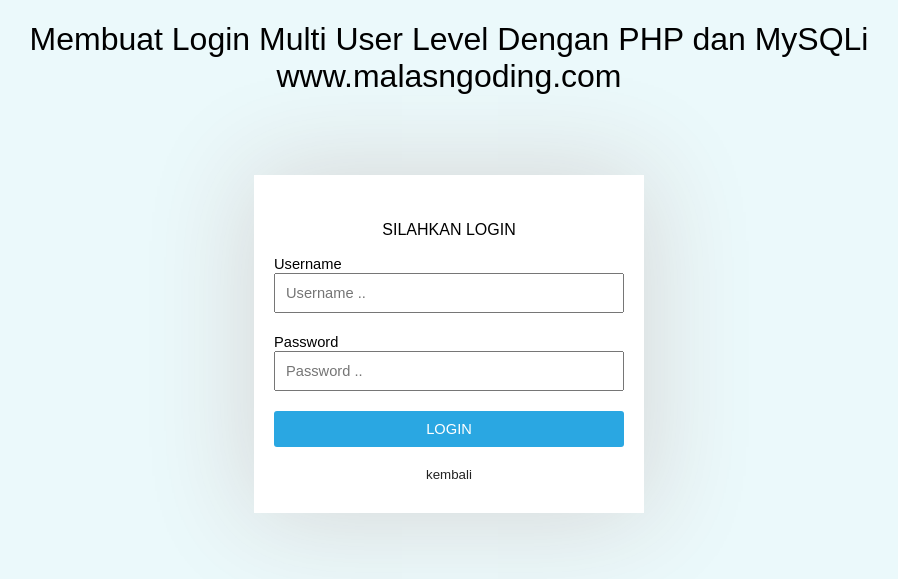
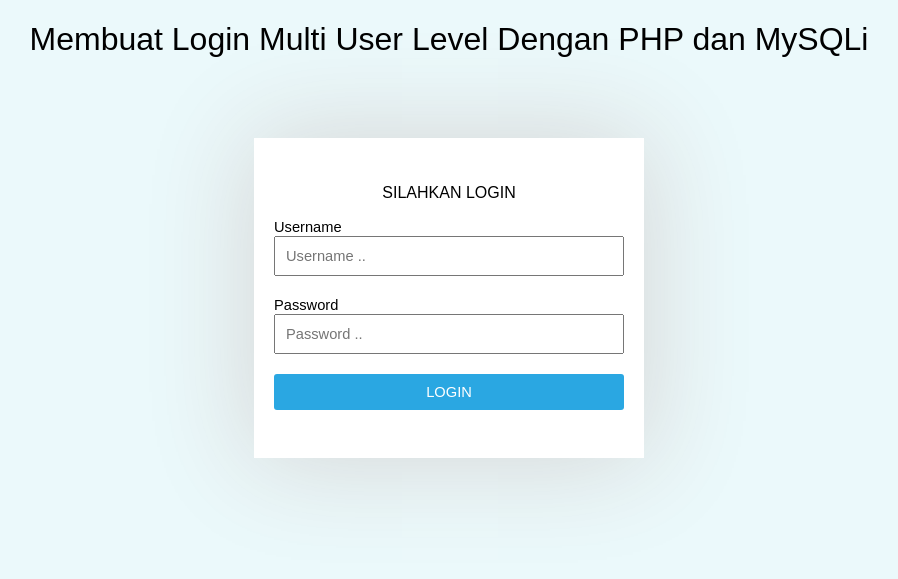
Before and after one commit to kuriyantoadi/php-multiuser, a PHP site: page / in a window 1280 px wide. Shown: the top 579 px of the page, without its empty margins (191-1089 px from the left). Run offline with PHP 8.4, Linux system fonts and the light colour scheme.

Commit message:
update multiuser2

```diff
--- a/halaman_pegawai.php
+++ b/halaman_pegawai.php
@@ -1,7 +1,7 @@
 <!DOCTYPE html>
 <html>
 <head>
-	<title>Halaman Pegawai - www.malasngoding.com</title>
+	<title>Halaman Pegawai</title>
 </head>
 <body>
 	<?php
@@ -20,7 +20,5 @@
 
 	<br/>
 	<br/>
-
-	<a><a href="https://www.malasngoding.com/membuat-login-multi-user-level-dengan-php-dan-mysqli">Membuat Login Multi Level Dengan PHP</a> - www.malasngoding.com</a>
 </body>
 </html>
--- a/halaman_pengurus.php
+++ b/halaman_pengurus.php
@@ -1,7 +1,7 @@
 <!DOCTYPE html>
 <html>
 <head>
-	<title>Halaman Pengurus - www.malasngoding.com</title>
+	<title>Halaman Pengurus</title>
 </head>
 <body>
 	<?php
@@ -21,6 +21,5 @@
 	<br/>
 	<br/>
 
-	<a><a href="https://www.malasngoding.com/membuat-login-multi-user-level-dengan-php-dan-mysqli">Membuat Login Multi Level Dengan PHP</a> - www.malasngoding.com</a>
 </body>
 </html>
--- a/index.php
+++ b/index.php
@@ -6,7 +6,7 @@
 </head>
 <body>
 
-	<h1>Membuat Login Multi User Level Dengan PHP dan MySQLi <br/> www.malasngoding.com</h1>
+	<h1>Membuat Login Multi User Level Dengan PHP dan MySQLi</h1>
 
 	<?php
 	if(isset($_GET['pesan'])){
@@ -30,9 +30,6 @@
 
 			<br/>
 			<br/>
-			<center>
-				<a class="link" href="https://www.malasngoding.com">kembali</a>
-			</center>
 		</form>
 
 	</div>
```
